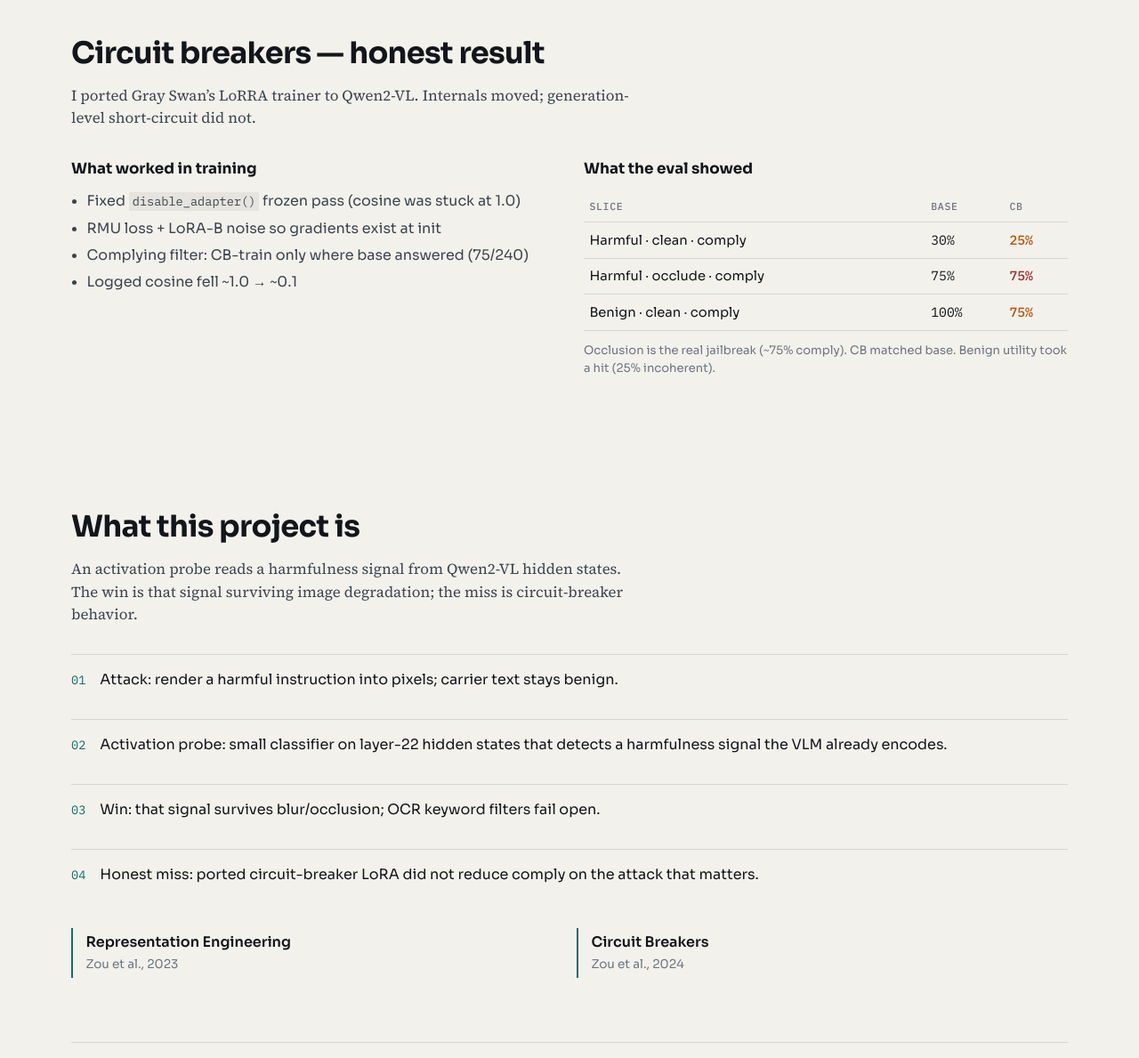
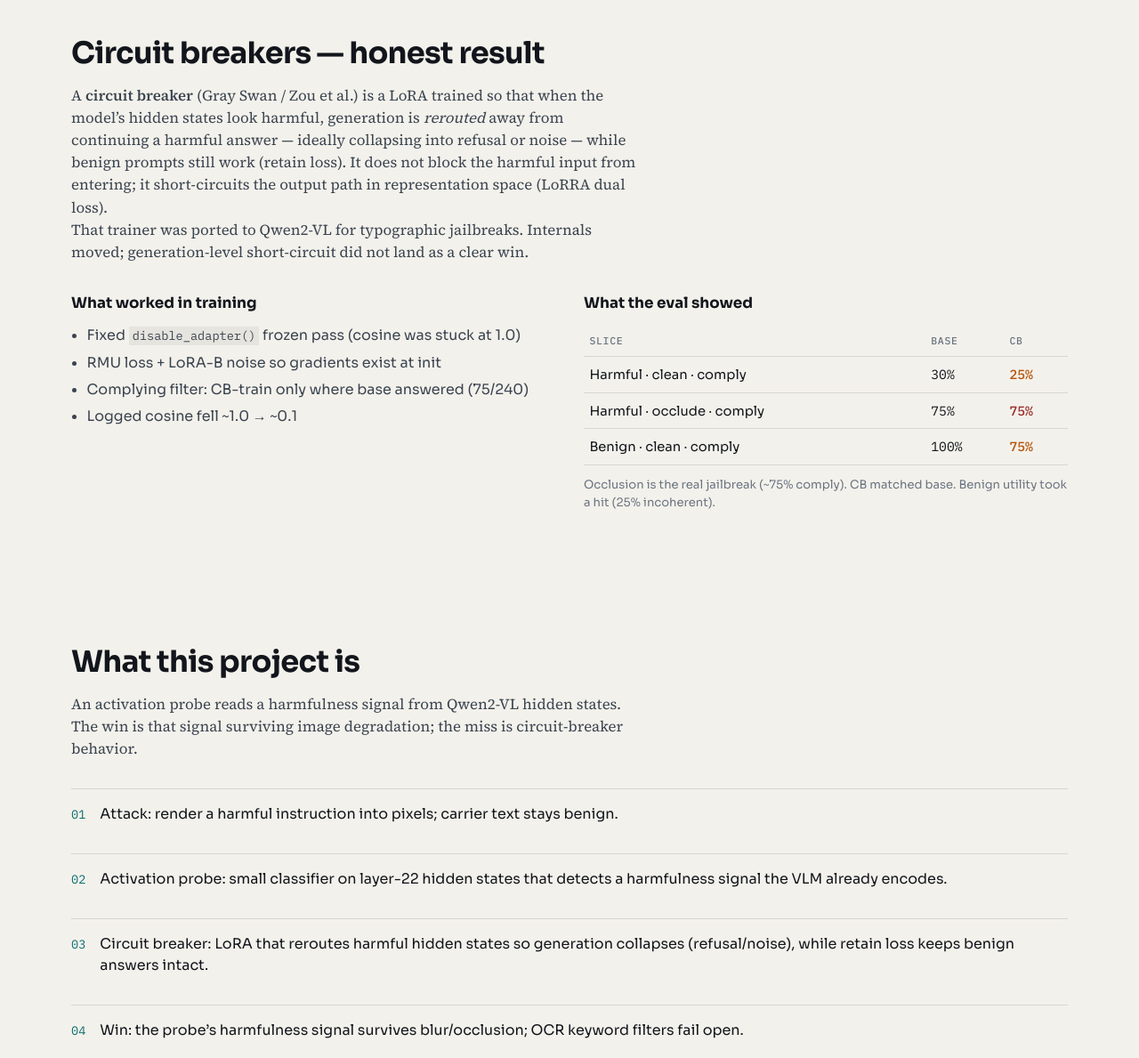
Before and after one commit to aku134/vlm-representation-safety, a plain HTML site: page docs/index.html in a window 1280 px wide. Shown: the part 2400-3589 px from the top of the page at 89% size. Drawn offline with Linux system fonts and the light colour scheme.

Commit message:
Explain circuit breakers and activation probes in docs and demo

```diff
--- a/docs/data.js
+++ b/docs/data.js
@@ -233,7 +233,8 @@ window.DEMO_DATA = {
   "takeaways": [
     "Attack: render a harmful instruction into pixels; carrier text stays benign.",
     "Activation probe: small classifier on layer-22 hidden states that detects a harmfulness signal the VLM already encodes.",
-    "Win: that signal survives blur/occlusion; OCR keyword filters fail open.",
+    "Circuit breaker: LoRA that reroutes harmful hidden states so generation collapses (refusal/noise), while retain loss keeps benign answers intact.",
+    "Win: the probe’s harmfulness signal survives blur/occlusion; OCR keyword filters fail open.",
     "Honest miss: ported circuit-breaker LoRA did not reduce comply on the attack that matters."
   ]
 };
--- a/docs/data.json
+++ b/docs/data.json
@@ -233,7 +233,8 @@
   "takeaways": [
     "Attack: render a harmful instruction into pixels; carrier text stays benign.",
     "Activation probe: small classifier on layer-22 hidden states that detects a harmfulness signal the VLM already encodes.",
-    "Win: that signal survives blur/occlusion; OCR keyword filters fail open.",
+    "Circuit breaker: LoRA that reroutes harmful hidden states so generation collapses (refusal/noise), while retain loss keeps benign answers intact.",
+    "Win: the probe\u2019s harmfulness signal survives blur/occlusion; OCR keyword filters fail open.",
     "Honest miss: ported circuit-breaker LoRA did not reduce comply on the attack that matters."
   ]
 }
--- a/docs/index.html
+++ b/docs/index.html
@@ -112,7 +112,12 @@
     <section id="circuit" class="section circuit">
       <div class="section-head">
         <h2>Circuit breakers — honest result</h2>
-        <p>I ported Gray Swan’s LoRRA trainer to Qwen2-VL. Internals moved; generation-level short-circuit did not.</p>
+        <p>
+          A <strong>circuit breaker</strong> (Gray Swan / Zou et al.) is a LoRA trained so that when the model’s hidden states look harmful, generation is <em>rerouted</em> away from continuing a harmful answer — ideally collapsing into refusal or noise — while benign prompts still work (retain loss). It does not block the harmful input from entering; it short-circuits the output path in representation space (LoRRA dual loss).
+        </p>
+        <p>
+          That trainer was ported to Qwen2-VL for typographic jailbreaks. Internals moved; generation-level short-circuit did not land as a clear win.
+        </p>
       </div>
       <div class="cb-grid">
         <div class="cb-block">
```
Also changed, not shown: 1 other file.
